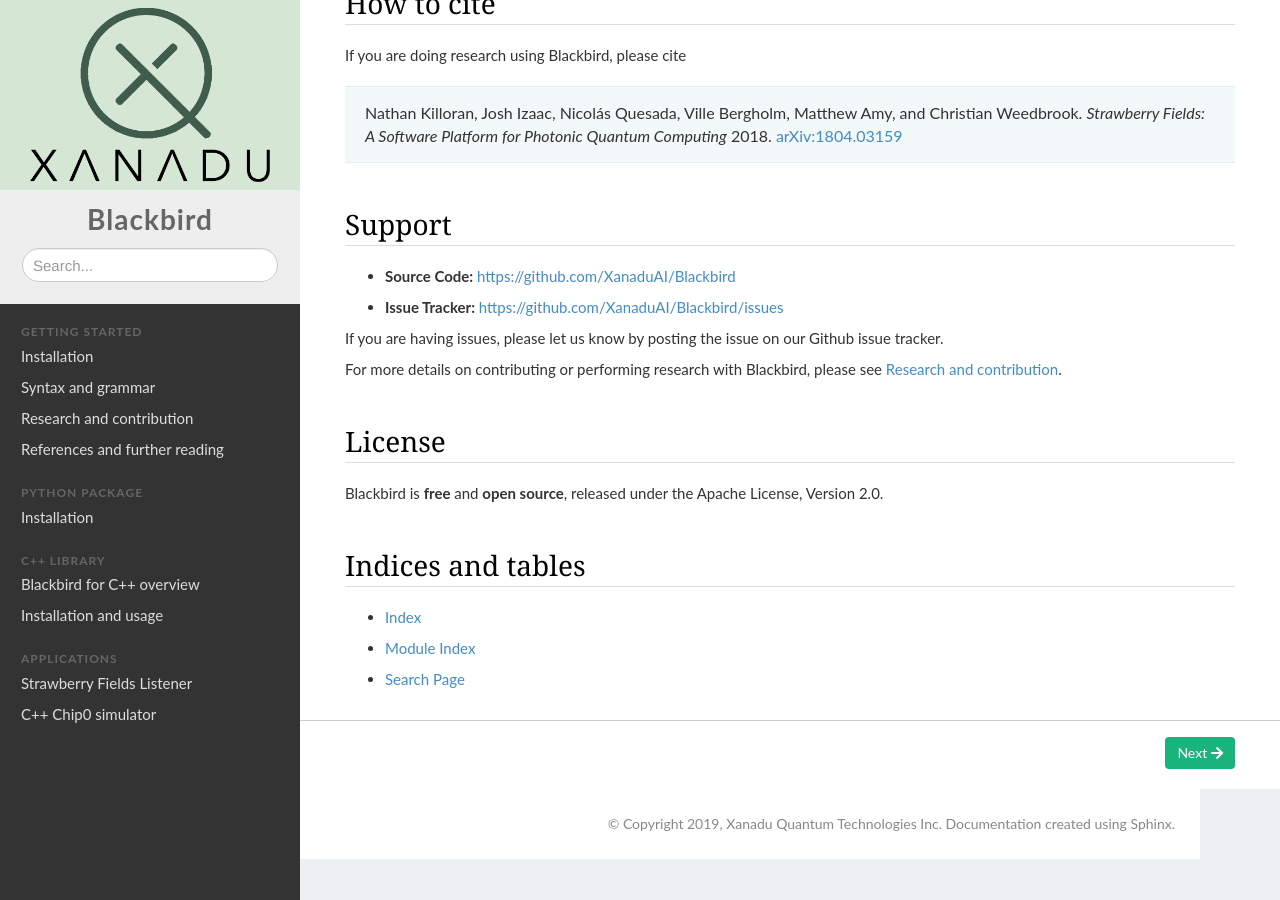
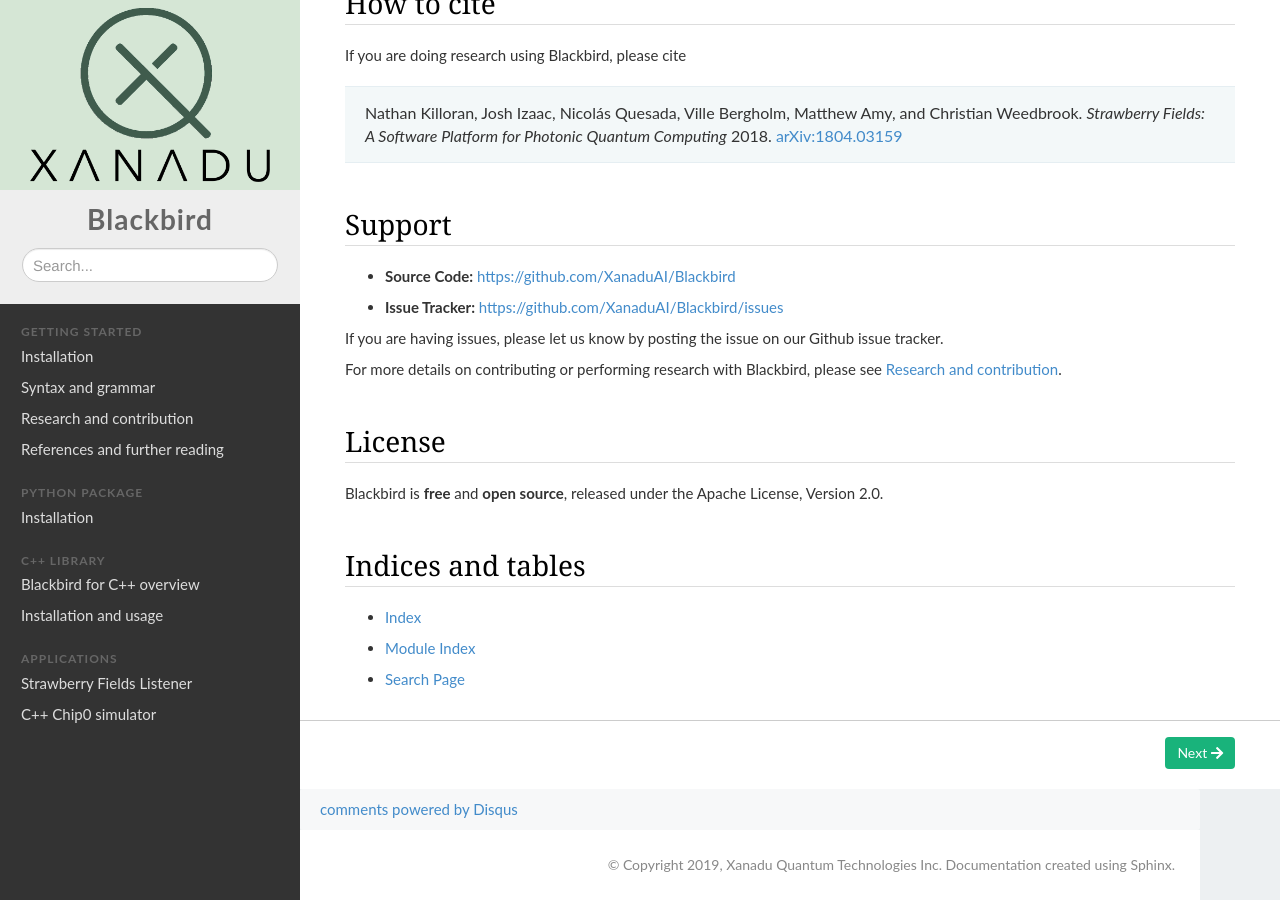
Before and after one commit to XanaduAI/blackbird, a Sphinx documentation site: the page built from doc/index.rst, in a window 1280 px wide and 900 px high, scrolled down 864 px. Built offline with Sphinx 7.4.7, drawn with Linux system fonts in a browser that asks for light colours; nearby versions of some CDN libraries; pages that are not in the unit, such as notebooks, are missing from menus; comment, search, counter and statistics services are not loaded; cross-references to code outside the pages are shown as plain code; the version number is read from the project's files by our own code; part of the change alters nothing that is shown.

Commit message:
updated doc conf

```diff
--- a/doc/conf.py
+++ b/doc/conf.py
@@ -267,7 +267,7 @@ html_theme_options = {
     "project_nav_name": "Blackbird",
 
     # Set your Disqus short name to enable comments
-    # "disqus_comments_shortname": "blackbird-1",
+    "disqus_comments_shortname": "blackbird-3",
 
     # Set you GA account ID to enable tracking
     # "google_analytics_account": "UA-116279123-2",
```
